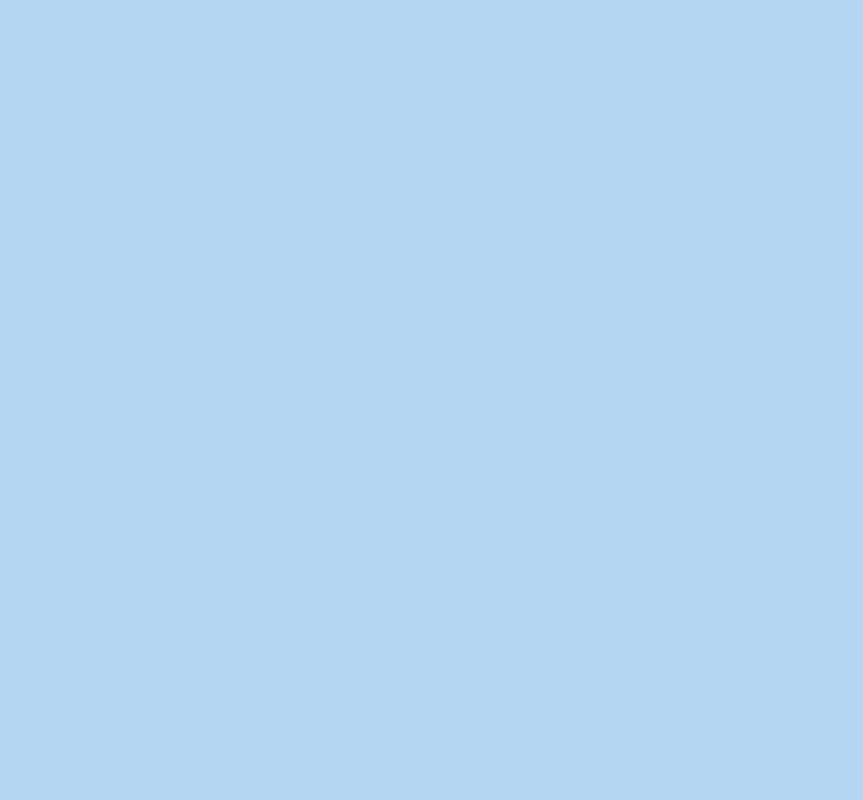
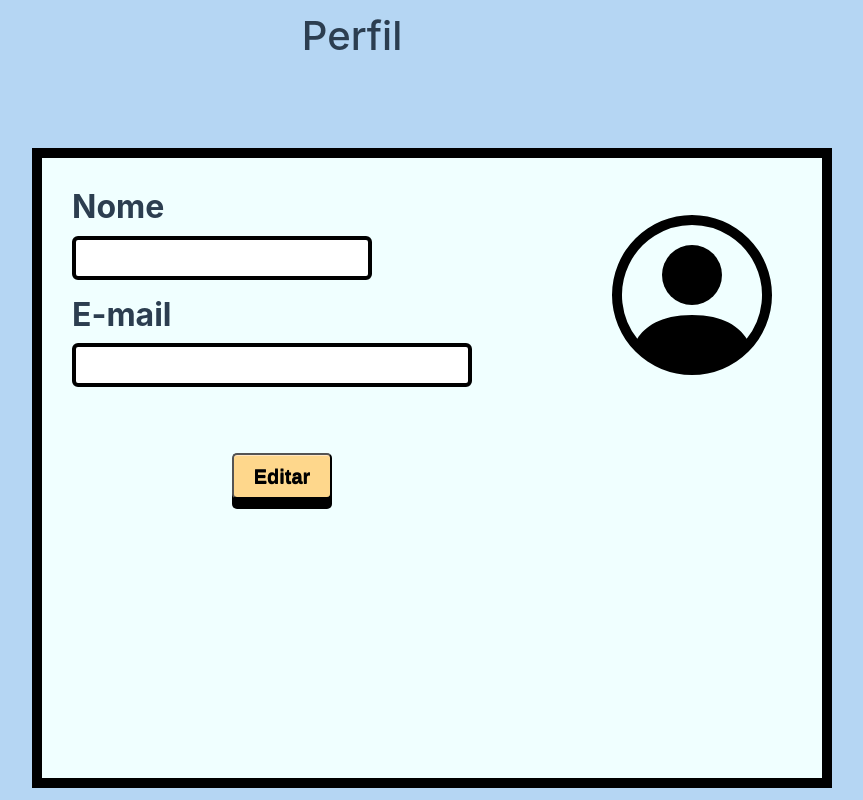
Before and after one commit to WatheusHenry/OrderMeFaculdade, a Vue app in the folder orderme.front/: page / in a window 1280 px wide. Shown: the whole page, without its empty margins (160-1023 px from the left). Built offline with nearby package versions, Linux system fonts and the light colour scheme.

Commit message:
feat:finalizando perfil

```diff
--- a/orderme.front/src/router/index.js
+++ b/orderme.front/src/router/index.js
@@ -40,6 +40,14 @@ const router = createRouter({
       // this generates a separate chunk (About.[hash].js) for this route
       // which is lazy-loaded when the route is visited.
       component: () => import('../views/ComunidadeView.vue')
+    },
+    {
+      path: '/perfil',
+      name: 'perfil',
+      // route level code-splitting
+      // this generates a separate chunk (About.[hash].js) for this route
+      // which is lazy-loaded when the route is visited.
+      component: () => import('../views/PerfilView.vue')
     }
   ]
 })
--- a/orderme.front/src/views/HomeView.vue
+++ b/orderme.front/src/views/HomeView.vue
@@ -1,9 +1,11 @@
 <script setup>
-// import TheWelcome from '../components/TheWelcome.vue'
+//import LoginView from './LoginView.vue';
+
+import PerfilView from './PerfilView.vue'
 </script>
 
 <template>
   <main>
-    <!-- <TheWelcome /> -->
+    <PerfilView />
   </main>
 </template>
--- /dev/null
+++ b/orderme.front/src/views/PerfilView.vue
@@ -0,0 +1,131 @@
+<template>
+    <div>
+      <div style="text-align: center;">
+        <h1 style="text-align: center;">Perfil</h1>
+      </div>
+      <section>
+        <div class="d-flex justify-content-between">
+          <div class="d-flex justify-content-between">
+            <!-- Seu elemento de cartão -->
+            <div
+              style="
+                border: 10px solid black;
+                margin-left: 10rem;
+                margin-top: 5rem;
+                height: 80vh;
+                width: 50rem;
+                background-color: azure;
+              "
+            >
+            <div class="d-flex align-items-center" style="padding: 30px;">
+                <div>
+                    <h2 style="font-weight: bolder; margin-bottom: 10px;">Nome</h2>
+                    <div class="mb-3">
+                    <input type="text" class="form-control" id="nomeInput" aria-describedby="nomeHelp" style="border: 4px solid black; width: 300px;">
+                    </div>
+                    <h2 style="font-weight: bolder;">E-mail</h2>
+                    <div class="mb-3">
+                    <input type="email" class="form-control" id="exampleInputEmail1" aria-describedby="emailHelp" style="border: 4px solid black; width: 400px;">
+                    </div>
+                </div>
+                <div style="margin-left: auto; margin-right: 20px;">
+                    <img src="/src/assets/person-circle.svg" alt="Imagem" style="width: 10rem; height: auto;">
+                </div>
+                </div>
+
+              <div ontouchstart="">
+                  <div class="d-flex justify-content-center">
+                    <button class="button-perfil">Editar</button>
+                  </div>
+            </div>
+            </div>
+          </div>
+        </div>
+      </section>
+    </div>
+  </template>
+
+
+
+
+  <style scoped>
+  .custom-background {
+    background-color: #8ea8bf;
+    width: 15rem;
+  }
+
+  .button-perfil {
+    position: relative;
+    display: inline-block;
+    margin: 20px;
+    margin-right: 20rem;
+  }
+
+  .button-perfil {
+    color: black;
+    font-family: Helvetica, sans-serif;
+    font-weight: bold;
+    font-size: 20px;
+    text-align: center;
+    text-decoration: none;
+    background-color: #fed78c;
+    display: block;
+    position: relative;
+    padding: 5px 20px;
+
+    -webkit-tap-highlight-color: rgba(0, 0, 0, 0);
+    text-shadow: 0px 1px 0px #000;
+    filter: dropshadow(color=#000, offx=0px, offy=1px);
+
+    -webkit-box-shadow:
+      inset 0 1px 0 #ffe5c4,
+      0 10px 0 #000000;
+    -moz-box-shadow:
+      inset 0 1px 0 #ffe5c4,
+      0 10px 0 #000000;
+    box-shadow:
+      inset 0 1px 0 #ffe5c4,
+      0 10px 0 #000000;
+
+    -webkit-border-radius: 5px;
+    -moz-border-radius: 5px;
+    border-radius: 5px;
+  }
+
+  .button-perfil a:active {
+    top: 10px;
+    background-color: #fed78c;
+
+    -webkit-box-shadow:
+      inset 0 1px 0 #ffe5c4,
+      inset 0 -3px 0 #fed78c;
+    -moz-box-shadow:
+      inset 0 1px 0 #ffe5c4,
+      inset 0 -3pxpx 0 #fed78c;
+    box-shadow:
+      inset 0 1px 0 #ffe5c4,
+      inset 0 -3px 0 #fed78c;
+  }
+
+  .button-perfil:after {
+    content: '';
+    height: 100%;
+    width: 100%;
+    padding: 4px;
+    position: absolute;
+
+    z-index: -1;
+    -webkit-border-radius: 5px;
+    -moz-border-radius: 5px;
+    border-radius: 5px;
+  }
+
+  .espacamento {
+    display: flex;
+    margin-top: 1rem;
+    margin-right: 20px;
+    text-decoration: none;
+    color: #000;
+    font-weight: bolder;
+  }
+  </style>
```
Also changed, not shown: orderme.front/src/assets/person-circle.svg (added).
